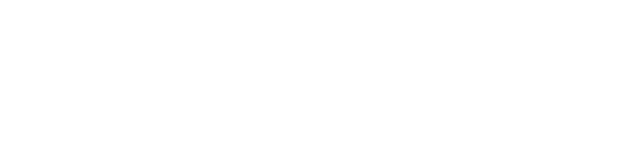
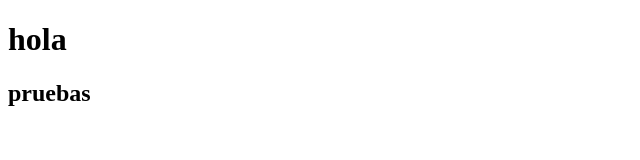
Before and after one commit to J4vierW00/prueba, a plain HTML site: page index.html in a window 1280 px wide. Shown: the whole page, without its empty margins (0-640 px from the left). Drawn offline with Linux system fonts and the light colour scheme.

Commit message:
agragamos h2 pruebas

```diff
--- a/index.html
+++ b/index.html
@@ -6,6 +6,7 @@
     <title>Document</title>
 </head>
 <body>
-
+    <h1>hola</h1>
+    <h2>pruebas</h2>
 </body>
 </html>
```
